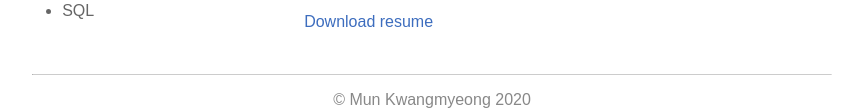
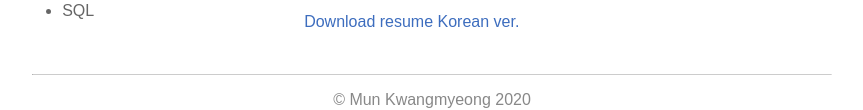
Before and after one commit to 8hal/career2020, a plain HTML site: page index.html in a window 1280 px wide. Shown: the part 3745-3855 px from the top of the page, without its empty margins (208-1071 px from the left). Drawn offline with Linux system fonts and the light colour scheme.

Commit message:
add korean ver

```diff
--- a/index.html
+++ b/index.html
@@ -213,6 +213,7 @@
 						<a href="https://www.linkedin.com/in/taylormade84/">linkedin</a>.
 					</p>
 					<a href="doc/Mun_Kwangmyeong_2020.pdf">Download resume</a>
+					<a href="doc/Mun_Kwangmyeong_2020_ko.pdf">Korean ver.</a>
 				</div>
 			</div>
 		</section>
```
Also changed, not shown: 1 other file.
